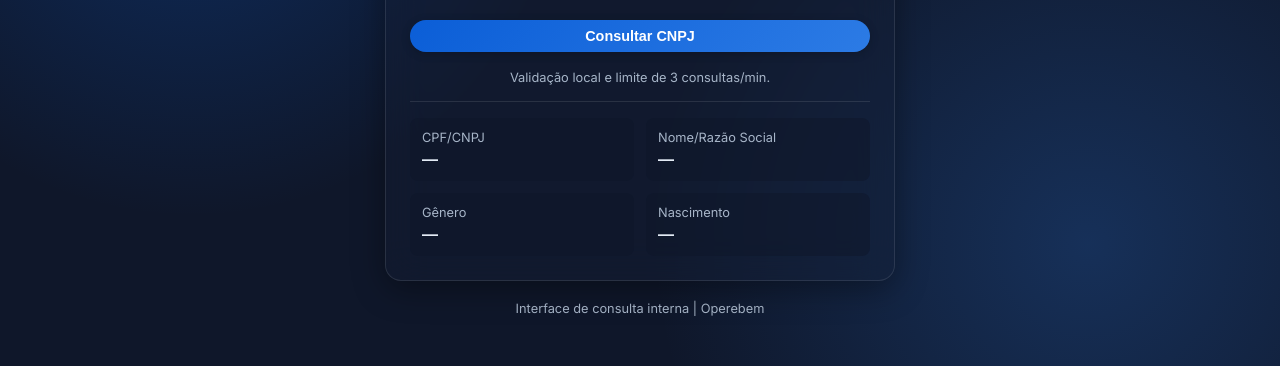
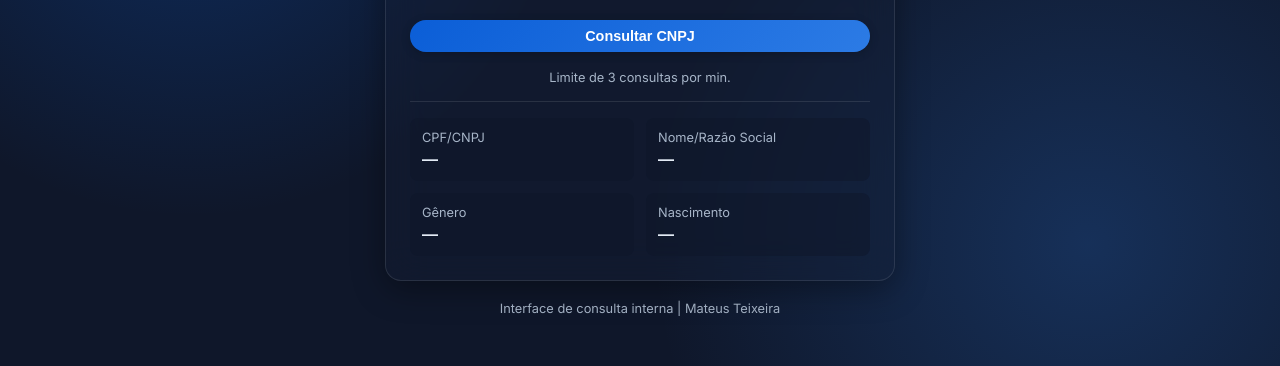
Before and after one commit to MateusSenge/consulta-cpf-e-crea, a website: page public/index.html in a window 1280 px wide. Shown: the part 356-722 px from the top of the page. Drawn offline with Linux system fonts and the light colour scheme.

Commit message:
Update index.html

```diff
--- a/public/index.html
+++ b/public/index.html
@@ -33,7 +33,7 @@
             <button id="check" type="submit">Consultar</button>
           </div>
         </form>
-        <div class="hint">Validação local e limite de 3 consultas/min.</div>
+        <div class="hint">Limite de 3 consultas por min.</div>
 
         <div id="banner" class="banner" style="display:none"></div>
 
@@ -114,7 +114,7 @@
       </section>
     </div>
     <footer class="footer-note">
-        Interface de consulta interna | Operebem
+        Interface de consulta interna | Mateus Teixeira
     </footer>
   </main>
 
```
